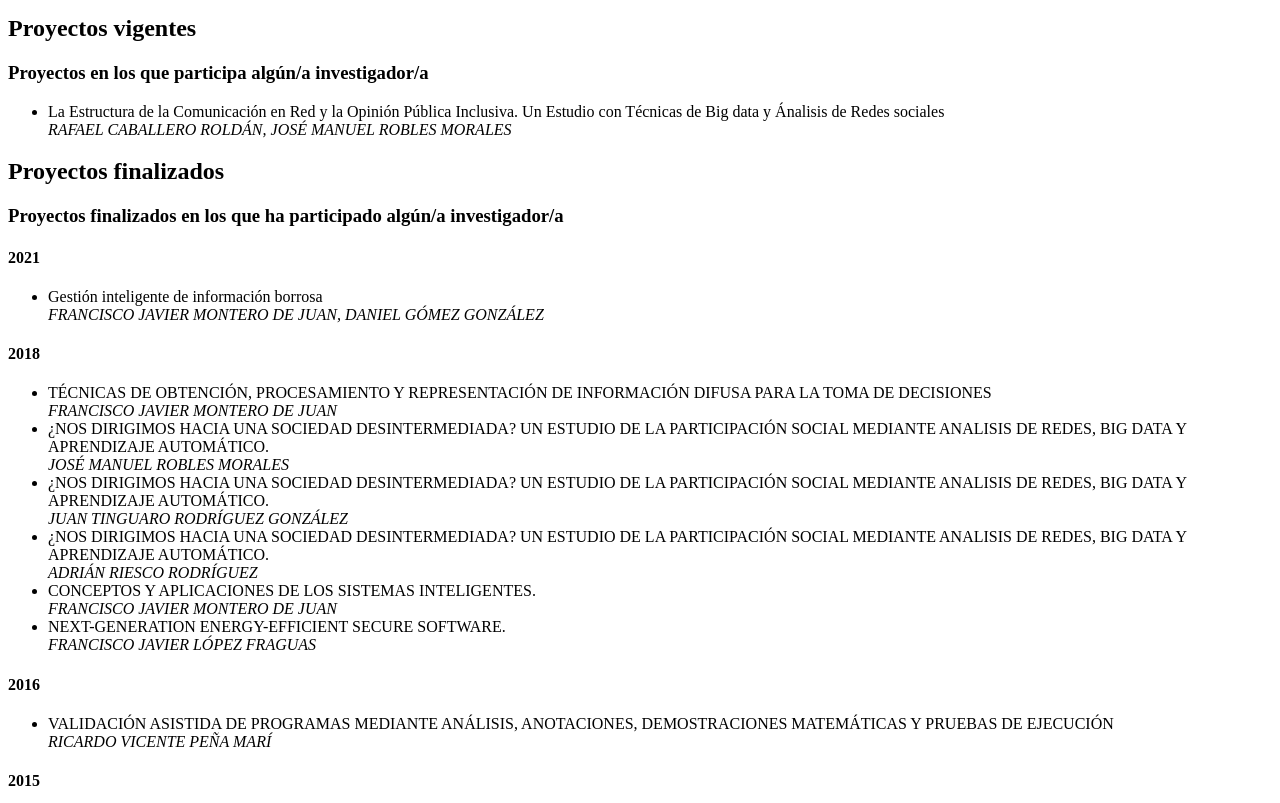
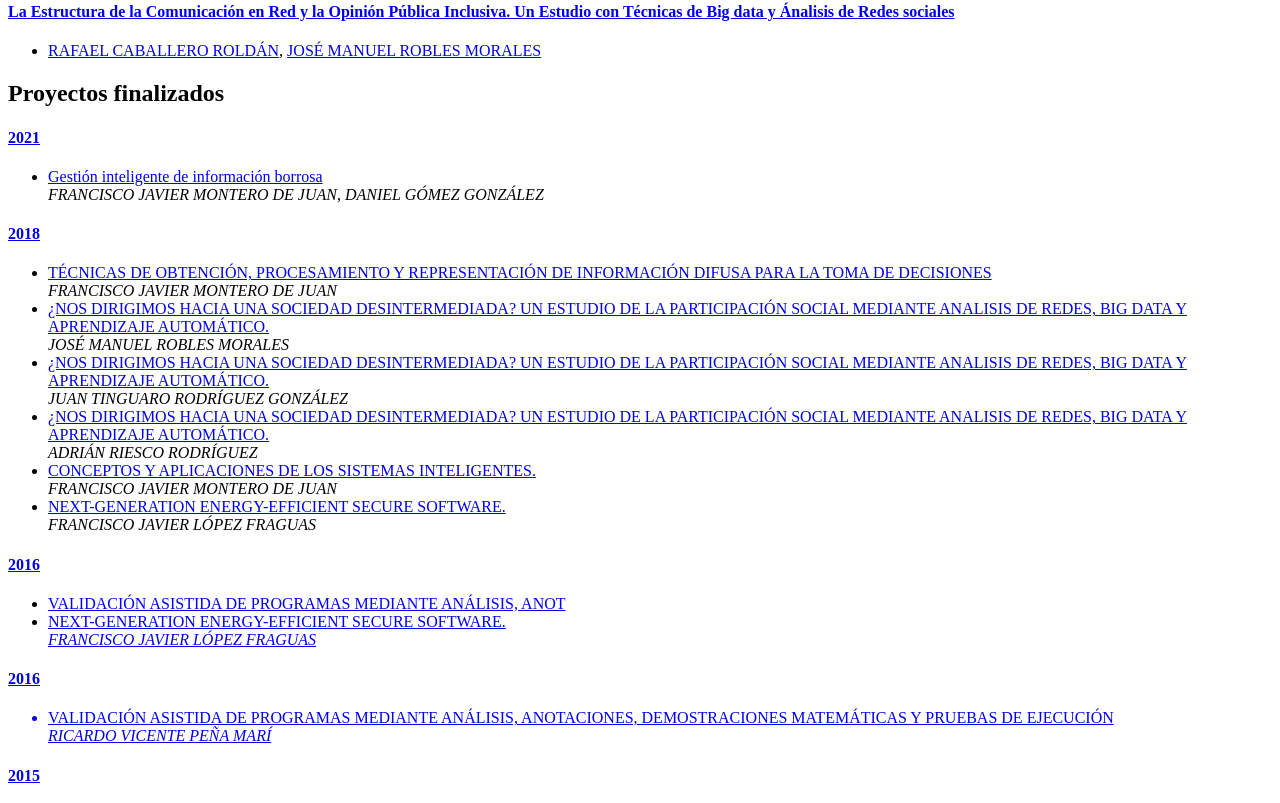
Before and after one commit to discus-ucm/github.io, a plain HTML site: page research.html in a window 1280 px wide. Shown: the part 65-868 px from the top of the page. Drawn offline with Linux system fonts and the light colour scheme.

Commit message:
Update research.html

```diff
--- a/research.html
+++ b/research.html
@@ -4,35 +4,45 @@
   <title>Research/Proyectos de investigación</title>
 </head>
 <body>
-  <h1>Research/Proyectos de investigación</h1>
-
   <h2>Proyectos vigentes</h2>
-  <h3>Proyectos en los que participa algún/a investigador/a</h3>
+  <h4><a href="#">La Estructura de la Comunicación en Red y la Opinión Pública Inclusiva. Un Estudio con Técnicas de Big data y Ánalisis de Redes sociales</a></h4>
   <ul>
-    <li>La Estructura de la Comunicación en Red y la Opinión Pública Inclusiva. Un Estudio con Técnicas de Big data y Ánalisis de Redes sociales<br>
-      <em>RAFAEL CABALLERO ROLDÁN, JOSÉ MANUEL ROBLES MORALES</em></li>
+    <li><a href="#">RAFAEL CABALLERO ROLDÁN</a>, <a href="#">JOSÉ MANUEL ROBLES MORALES</a></li>
   </ul>
 
   <h2>Proyectos finalizados</h2>
-  <h3>Proyectos finalizados en los que ha participado algún/a investigador/a</h3>
-  <h4>2021</h4>
+
+  <h4><a href="#">2021</a></h4>
   <ul>
-    <li>Gestión inteligente de información borrosa<br>
-      <em>FRANCISCO JAVIER MONTERO DE JUAN, DANIEL GÓMEZ GONZÁLEZ</em></li>
+    <li><a href="#">Gestión inteligente de información borrosa</a><br>
+      <em>FRANCISCO JAVIER MONTERO DE JUAN</em>, <em>DANIEL GÓMEZ GONZÁLEZ</em></li>
   </ul>
 
-  <h4>2018</h4>
+  <h4><a href="#">2018</a></h4>
   <ul>
-    <li>TÉCNICAS DE OBTENCIÓN, PROCESAMIENTO Y REPRESENTACIÓN DE INFORMACIÓN DIFUSA PARA LA TOMA DE DECISIONES<br>
+    <li><a href="#">TÉCNICAS DE OBTENCIÓN, PROCESAMIENTO Y REPRESENTACIÓN DE INFORMACIÓN DIFUSA PARA LA TOMA DE DECISIONES</a><br>
       <em>FRANCISCO JAVIER MONTERO DE JUAN</em></li>
-    <li>¿NOS DIRIGIMOS HACIA UNA SOCIEDAD DESINTERMEDIADA? UN ESTUDIO DE LA PARTICIPACIÓN SOCIAL MEDIANTE ANALISIS DE REDES, BIG DATA Y APRENDIZAJE AUTOMÁTICO.<br>
+
+    <li><a href="#">¿NOS DIRIGIMOS HACIA UNA SOCIEDAD DESINTERMEDIADA? UN ESTUDIO DE LA PARTICIPACIÓN SOCIAL MEDIANTE ANALISIS DE REDES, BIG DATA Y APRENDIZAJE AUTOMÁTICO.</a><br>
       <em>JOSÉ MANUEL ROBLES MORALES</em></li>
-    <li>¿NOS DIRIGIMOS HACIA UNA SOCIEDAD DESINTERMEDIADA? UN ESTUDIO DE LA PARTICIPACIÓN SOCIAL MEDIANTE ANALISIS DE REDES, BIG DATA Y APRENDIZAJE AUTOMÁTICO.<br>
+
+    <li><a href="#">¿NOS DIRIGIMOS HACIA UNA SOCIEDAD DESINTERMEDIADA? UN ESTUDIO DE LA PARTICIPACIÓN SOCIAL MEDIANTE ANALISIS DE REDES, BIG DATA Y APRENDIZAJE AUTOMÁTICO.</a><br>
       <em>JUAN TINGUARO RODRÍGUEZ GONZÁLEZ</em></li>
-    <li>¿NOS DIRIGIMOS HACIA UNA SOCIEDAD DESINTERMEDIADA? UN ESTUDIO DE LA PARTICIPACIÓN SOCIAL MEDIANTE ANALISIS DE REDES, BIG DATA Y APRENDIZAJE AUTOMÁTICO.<br>
+
+    <li><a href="#">¿NOS DIRIGIMOS HACIA UNA SOCIEDAD DESINTERMEDIADA? UN ESTUDIO DE LA PARTICIPACIÓN SOCIAL MEDIANTE ANALISIS DE REDES, BIG DATA Y APRENDIZAJE AUTOMÁTICO.</a><br>
       <em>ADRIÁN RIESCO RODRÍGUEZ</em></li>
-    <li>CONCEPTOS Y APLICACIONES DE LOS SISTEMAS INTELIGENTES.<br>
+
+    <li><a href="#">CONCEPTOS Y APLICACIONES DE LOS SISTEMAS INTELIGENTES.</a><br>
       <em>FRANCISCO JAVIER MONTERO DE JUAN</em></li>
+
+    <li><a href="#">NEXT-GENERATION ENERGY-EFFICIENT SECURE SOFTWARE.</a><br>
+      <em>FRANCISCO JAVIER LÓPEZ FRAGUAS</em></li>
+  </ul>
+
+  <h4><a href="#">2016</a></h4>
+  <ul>
+    <li><a href="#">VALIDACIÓN ASISTIDA DE PROGRAMAS MEDIANTE ANÁLISIS, ANOT
+
     <li>NEXT-GENERATION ENERGY-EFFICIENT SECURE SOFTWARE.<br>
       <em>FRANCISCO JAVIER LÓPEZ FRAGUAS</em></li>
   </ul>
```
